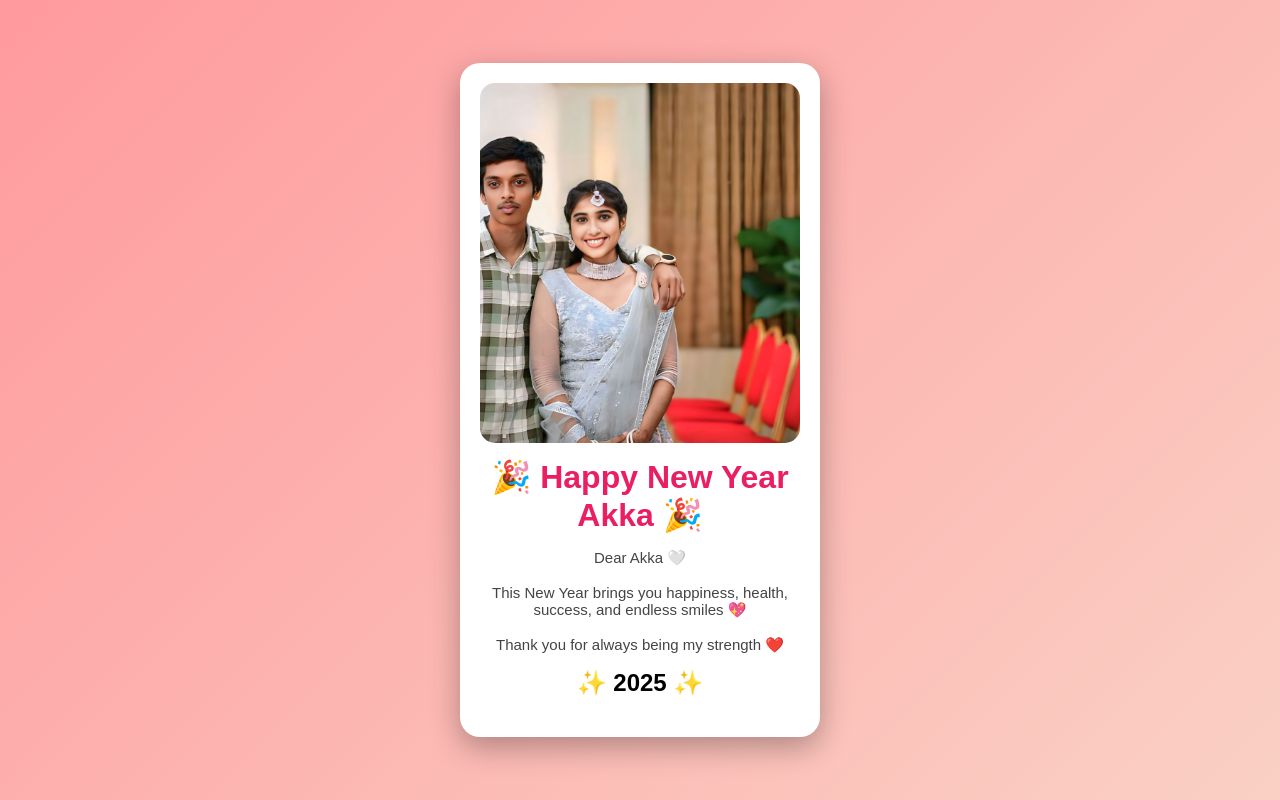
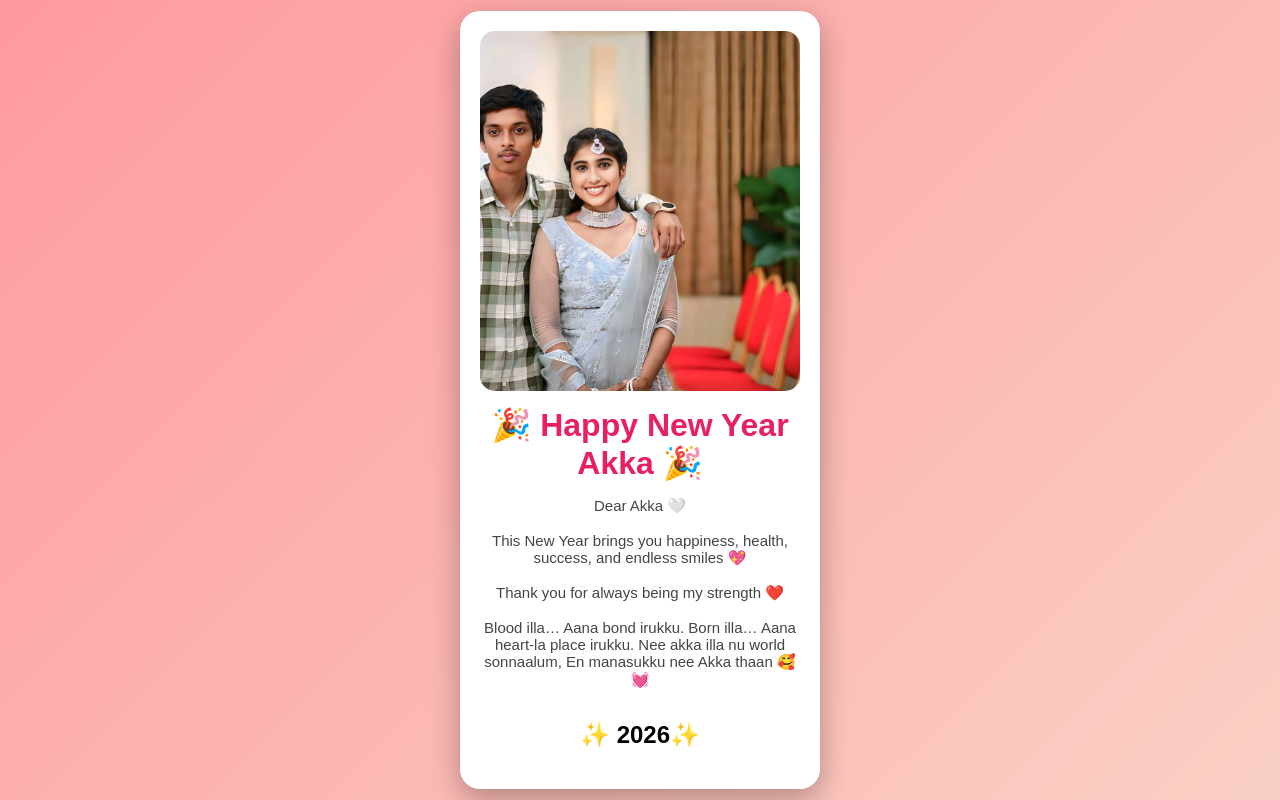
Before and after one commit to Delish28/New-year-, a plain HTML site: page index.html in a window 1280 px wide. Drawn offline with Linux system fonts and the light colour scheme.

Commit message:
Update README.md
Updated the New Year message and year in the HTML.

```diff
--- a/index.html
+++ b/index.html
@@ -81,10 +81,16 @@
         Dear Akka 🤍<br><br>
         This New Year brings you happiness,
         health, success, and endless smiles 💖<br><br>
-        Thank you for always being my strength ❤️
+        Thank you for always being my strength ❤️<br><br>
+        Blood illa…
+Aana bond irukku.
+Born illa…
+Aana heart-la place irukku.
+Nee akka illa nu world sonnaalum,
+En manasukku nee Akka thaan 🥰💓<br><br>
     </p>
 
-    <h2>✨ 2025 ✨</h2>
+    <h2>✨ 2026✨</h2>
 
 </div>
 
```
